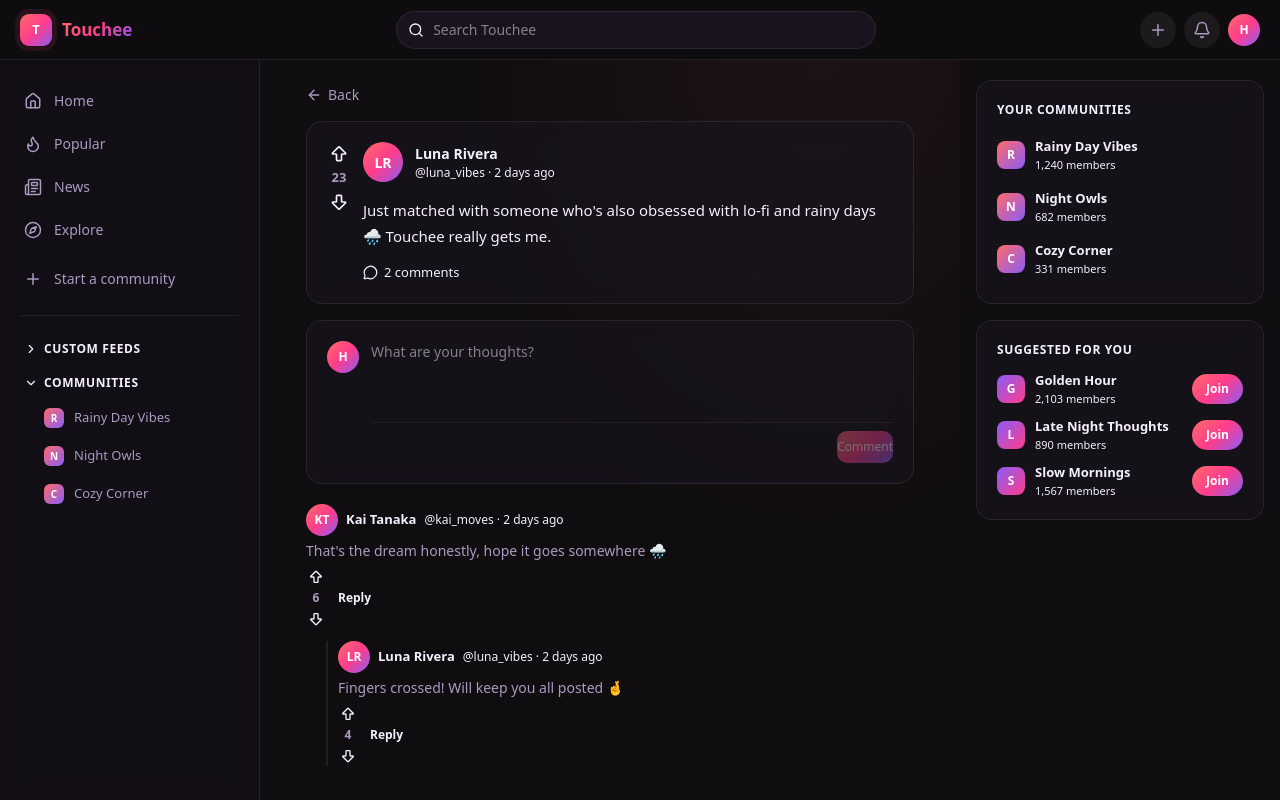
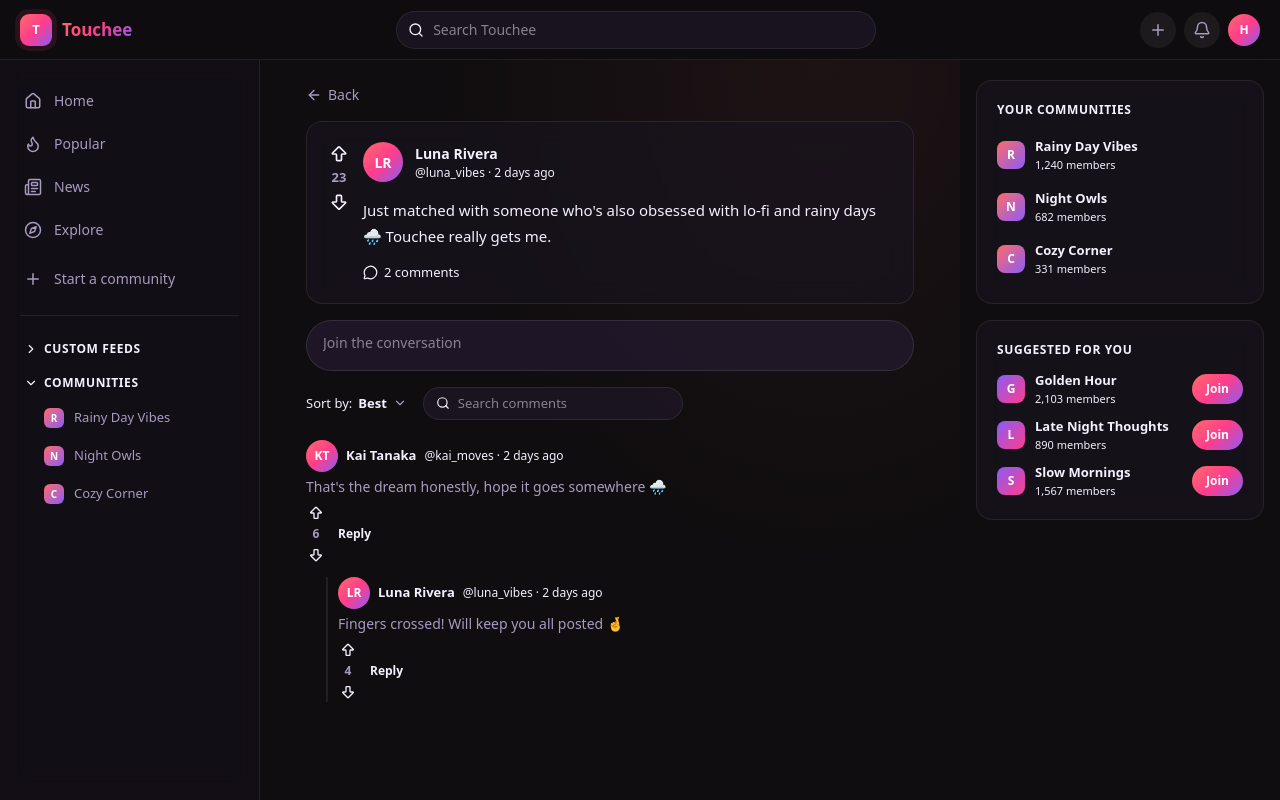
Before and after one commit to H-Viet/touchee-frontend, a Next.js app: page /post/post-1 in a window 1280 px wide. Built offline with nearby package versions, Linux system fonts and the light colour scheme.

Commit message:
refactor: update post detail with modified comment section and up/down vote icon

```diff
--- a/src/app/(main)/post/[id]/page.tsx
+++ b/src/app/(main)/post/[id]/page.tsx
@@ -3,7 +3,12 @@
 import { use, useState, useEffect } from "react";
 import { useRouter } from "next/navigation";
 import { formatDistanceToNow } from "date-fns";
-import { ArrowLeft, MessageCircle, Trash2 } from "lucide-react";
+import { ArrowLeft, MessageCircle, Trash2, Search } from "lucide-react";
+import { CommentComposer } from "@/components/posts/CommentComposer";
+import {
+  CommentSortDropdown,
+  type CommentSortOption,
+} from "@/components/posts/CommentSortDropdown";
 import { Card, CardHeader, CardBody } from "@/components/ui/Card";
 import { Avatar } from "@/components/ui/Avatar";
 import { Button } from "@/components/ui/Button";
@@ -48,7 +53,7 @@ export default function PostDetailPage({ params }: Props) {
   const [comments, setComments] = useState<Comment[]>(
     mockComments.filter((c) => c.postId === id),
   );
-  const [commentText, setCommentText] = useState("");
+  const [sortBy, setSortBy] = useState<CommentSortOption>("best");
   const [timeAgo, setTimeAgo] = useState("");
 
   useEffect(() => {
@@ -67,14 +72,13 @@ export default function PostDetailPage({ params }: Props) {
   const authorHandle = post.author?.username ?? "unknown";
   const isOwner = mockCurrentUser.id === post.authorId;
 
-  const handleAddComment = () => {
-    if (!commentText.trim()) return;
+  const handleAddComment = (content: string) => {
     const newComment: Comment = {
       id: `c-${Date.now()}`,
       postId: post.id,
       parentId: null,
       authorId: mockCurrentUser.id,
-      content: commentText.trim(),
+      content,
       createdAt: new Date().toISOString(),
       upvotes: 0,
       downvotes: 0,
@@ -82,7 +86,6 @@ export default function PostDetailPage({ params }: Props) {
       replies: [],
     };
     setComments((prev) => [newComment, ...prev]);
-    setCommentText("");
   };
 
   const handleReply = (parentId: string, content: string) => {
@@ -231,48 +234,51 @@ export default function PostDetailPage({ params }: Props) {
         </div>
       </Card>
 
-      <Card style={{ marginTop: "16px" }}>
-        <div style={{ display: "flex", gap: "12px" }}>
-          <Avatar fallback={mockCurrentUser.displayName} size="sm" />
-          <div style={{ flex: 1 }}>
-            <textarea
-              value={commentText}
-              onChange={(e) => setCommentText(e.target.value)}
-              placeholder="What are your thoughts?"
-              rows={3}
+      <div style={{ marginTop: "16px" }}>
+        <CommentComposer onSubmit={handleAddComment} />
+
+        <div
+          style={{
+            display: "flex",
+            alignItems: "center",
+            gap: "16px",
+            marginTop: "16px",
+          }}
+        >
+          <CommentSortDropdown value={sortBy} onChange={setSortBy} />
+
+          <div
+            style={{
+              display: "flex",
+              alignItems: "center",
+              gap: "8px",
+              flex: 1,
+              maxWidth: "260px",
+              padding: "6px 12px",
+              borderRadius: "9999px",
+              background: "rgba(34, 26, 44, 0.6)",
+              border: "1px solid rgba(255,255,255,0.08)",
+            }}
+          >
+            <Search
+              size={14}
+              style={{ color: "var(--color-text-muted)", flexShrink: 0 }}
+            />
+            <input
+              type="text"
+              placeholder="Search comments"
               style={{
-                width: "100%",
-                resize: "none",
                 background: "transparent",
                 border: "none",
                 outline: "none",
-                fontSize: "14px",
+                fontSize: "13px",
                 color: "var(--color-text-primary)",
-                fontFamily: "inherit",
-                lineHeight: 1.6,
-                boxSizing: "border-box",
+                width: "100%",
               }}
             />
-            <div
-              style={{
-                display: "flex",
-                justifyContent: "flex-end",
-                marginTop: "8px",
-                paddingTop: "8px",
-                borderTop: "1px solid rgba(255,255,255,0.06)",
-              }}
-            >
-              <Button
-                onClick={handleAddComment}
-                disabled={!commentText.trim()}
-                size="sm"
-              >
-                Comment
-              </Button>
-            </div>
           </div>
         </div>
-      </Card>
+      </div>
 
       <div
         style={{
```
